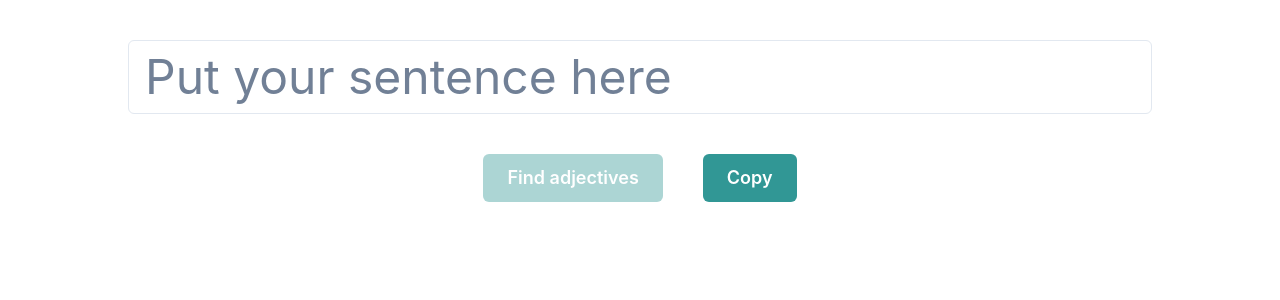
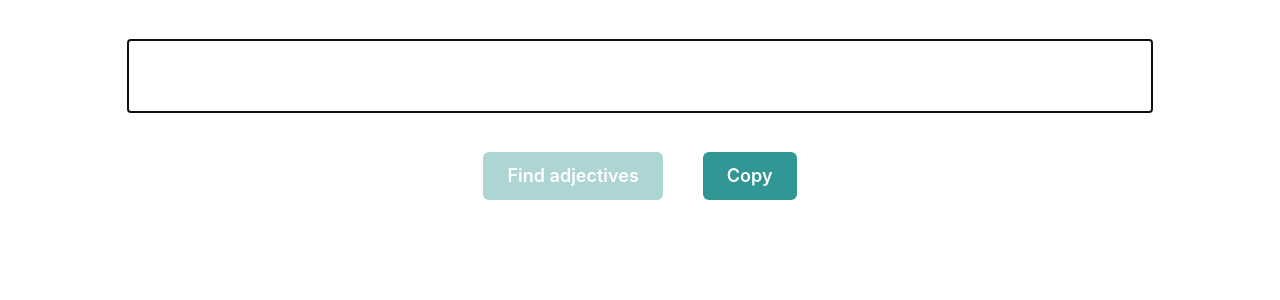
Before and after one commit to JP-Homer/Emotion.ly, a React (Create React App) app in the folder front-end/: page / in a window 1280 px wide. Shown: the top 300 px of the page. Built offline with nearby package versions, Linux system fonts and the light colour scheme.

Commit message:
Fixed the resizable input

```diff
--- a/front-end/src/App.js
+++ b/front-end/src/App.js
@@ -1,4 +1,4 @@
-import React, { useState, useEffect } from 'react';
+import React, { useState, useEffect, useRef } from 'react';
 import {
   Flex,
   Text,
@@ -15,43 +15,40 @@ import {
 
 import { AutoResizeInput } from './ResizableInput';
 
-const BASE_INFO = {
-  irate: {
-    base: 'anger',
-    color: 'teal',
-    words: {
-      irate: 'Feeling or showing extreme anger',
-      mad: 'Roused to anger',
-    },
-  },
-};
-
 const URL = 'https://emotionly.herokuapp.com';
 const LOCAL = 'localhost:8080';
 
 /*
   TODO:
 
-  1. Input text and click Find Adjectives many times.
-     Disable that ability somehow.
+  1. Make a component that works like an input but also
+     like a regural text box
 
   2. Underline or highlight the adjectives.
 
   3. Substitute the adjective for a newly selected one.
 
+  4. Map all of the definitions to a numbered list items.
+
 */
 
+const useCustomClipboard = () => {
+  const { onCopy, value, setValue, hasCopied } = useClipboard('');
+  const innerHTML = { __html: value };
+
+  return { onCopy, innerHTML, setValue, hasCopied };
+};
+
 function App() {
-  const [sliderValue, setSliderValue] = useState(50);
-  const [defaultRank, setDefaultRank] = useState();
-  const [word, setWord] = useState();
+  const [sliderValue, setSliderValue] = useState();
+  const [word, setWord] = useState('mad');
   const [base, setBase] = useState();
   const [color, setColor] = useState();
   const [emoji, setEmoji] = useState();
   const [words, setWords] = useState();
   const [errorMsg, setErrorMsg] = useState();
   const [currentValue, setCurrentValue] = useState('');
-  const { onCopy, value, setValue, hasCopied } = useClipboard('');
+  const { onCopy, innerHTML, setValue, hasCopied } = useCustomClipboard();
 
   const getData = async () => {
     const response = await fetch(URL, {
@@ -59,13 +56,13 @@ function App() {
       headers: {
         'Content-Type': 'application/json',
       },
-      body: JSON.stringify({ sentence: value }),
+      body: JSON.stringify({ sentence: innerHTML.__html }),
     });
 
     if (response.ok) {
       const finishedData = await response.json();
-      console.log(finishedData.mad);
-      return finishedData.mad;
+      console.log(finishedData);
+      return finishedData;
     } else {
       setErrorMsg(
         "The adjective in the sentence isn't in our database. Please, try another sentence."
@@ -84,7 +81,7 @@ function App() {
     setBase(newData.base);
     setColor(newData.color);
     setWords(newData.words);
-    setDefaultRank(newData.rank);
+    setSliderValue(newData.rank);
     setWord(newData.word);
 
     // eslint-disable-next-line default-case
@@ -111,14 +108,14 @@ function App() {
   };
 
   const styleInput = () => {
-    const [left, right] = value.split(base);
+    const [left, right] = innerHTML.__html.split(word);
     const underlinedAdj = (
       <Text textDecoration="underline" textDecorationColor={color}>
-        {base}
+        {word}
       </Text>
     );
     console.log(left, right, underlinedAdj);
-    return `${left}${underlinedAdj.props.children}${right}`;
+    return `${left}${underlinedAdj}${right}`;
   };
 
   const substituteInput = () => {};
@@ -126,10 +123,8 @@ function App() {
   const request = async e => {
     setErrorMsg('');
     const newData = await getData();
-    console.log(newData);
-    setScaleData(newData);
+    setScaleData(newData[0]);
     e.preventDefault();
-    console.log('Request had been sent');
   };
 
   return (
@@ -142,15 +137,9 @@ function App() {
       ml="auto"
       mr="auto"
     >
-      <AutoResizeInput
-        value={value}
-        onChange={e => setValue(e.target.value)}
-        placeholder="Put your sentence here"
-        size="lg"
-        fontSize="5xl"
-      />
+      <AutoResizeInput setValue={setValue} />
       <Flex>
-        {currentValue === value ? (
+        {currentValue === innerHTML.__html ? (
           <Button colorScheme="teal" size="lg" mt="10" isDisabled>
             Find adjectives
           </Button>
@@ -162,7 +151,7 @@ function App() {
             onClick={e => {
               request(e);
               setValue(styleInput());
-              setCurrentValue(value);
+              setCurrentValue(innerHTML.__html);
             }}
           >
             Find adjectives
@@ -180,8 +169,9 @@ function App() {
             aria-label="slider-ex-6"
             onChange={val => setSliderValue(val)}
             colorScheme={color}
-            min={1}
-            max={19}
+            defaultValue={sliderValue}
+            min={0}
+            max={20}
             step={1}
           >
             <SliderMark value={1} {...labelStyles}>
@@ -190,7 +180,7 @@ function App() {
             <SliderMark value={10} {...labelStyles}>
               Your Word
             </SliderMark>
-            <SliderMark value={19} {...labelStyles}>
+            <SliderMark value={16} {...labelStyles}>
               More Intense
             </SliderMark>
             <SliderMark
@@ -198,11 +188,13 @@ function App() {
               textAlign="center"
               bg={color}
               color="white"
-              mt="-12"
-              ml="-6"
-              w="12"
+              mt="-16"
+              ml="-12"
+              px="5"
+              py="2"
+              borderRadius={6}
             >
-              {sliderValue}%
+              {words[sliderValue].word}
             </SliderMark>
             <SliderTrack>
               <SliderFilledTrack />
@@ -212,7 +204,6 @@ function App() {
               right={-10}
               boxSize={10}
               borderColor={color}
-              ml={-5}
             >
               <Text color={color}>{emoji}</Text>
             </SliderThumb>
@@ -221,7 +212,7 @@ function App() {
           <Flex direction="row" justify="left" align="center" mt="20">
             <Text fontSize="4xl">
               <Text as="b">Definition: </Text>
-              {BASE_INFO.irate.words.irate}
+              {words[sliderValue].definition[0]}
             </Text>
           </Flex>
         </Flex>
--- a/front-end/src/ResizableInput.js
+++ b/front-end/src/ResizableInput.js
@@ -1,18 +1,52 @@
-import { Input } from '@chakra-ui/react';
-import ResizeTextarea from 'react-textarea-autosize';
-import React from 'react';
+import { Box } from '@chakra-ui/react';
+import React, { useRef, useEffect, useState } from 'react';
 
-export const AutoResizeInput = React.forwardRef((props, ref) => {
+export const AutoResizeInput = props => {
+  const ref = useRef(null);
+  const [value, setValue] = useState('');
+
+  const setCaretToEnd = () => {
+    const el = ref.current;
+    if (!el) return;
+    el.focus();
+    const range = document.createRange();
+    range.selectNodeContents(el);
+    range.collapse(false);
+    const sel = window.getSelection();
+    sel.removeAllRanges();
+    sel.addRange(range);
+  };
+
+  useEffect(() => {
+    setCaretToEnd();
+  }, []);
+
+  useEffect(() => {
+    setValue(props.value);
+  }, [props.value]);
+
   return (
-    <Input
+    <Box
       minH="unset"
       overflow="hidden"
       w="100%"
       resize="none"
       ref={ref}
       minRows={1}
-      as={ResizeTextarea}
+      contentEditable="true"
+      display="inline-block"
+      className="editable"
+      onInput={e => {
+        console.log(e.target);
+        setValue(e.target.innerHTML);
+        setCaretToEnd();
+        props.setValue(value);
+      }}
+      placeholder="Put your sentence here"
+      size="lg"
+      fontSize="5xl"
+      dangerouslySetInnerHTML={{ __html: value }}
       {...props}
     />
   );
-});
+};
```
